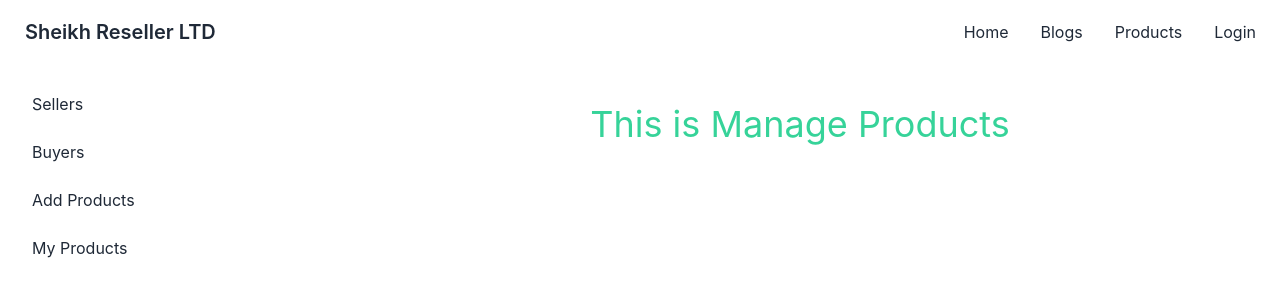
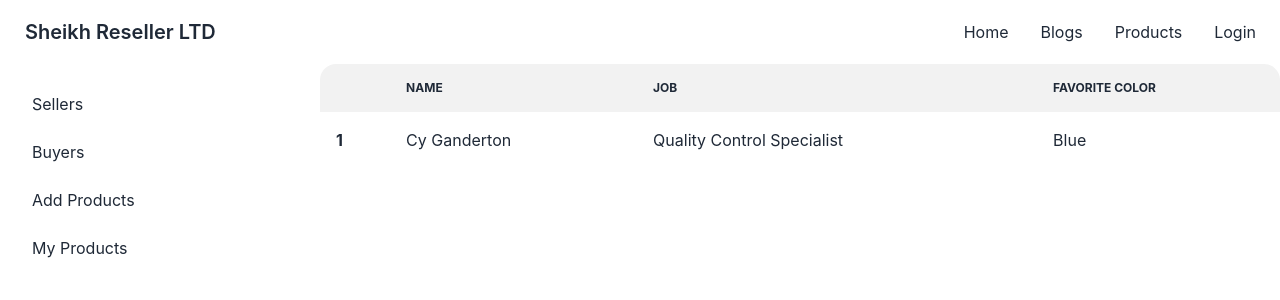
Before and after one commit to jabir11757/Sheikh_Resale_LTD_Client, a React (Create React App) app: page /dashboard/myProducts in a window 1280 px wide. Shown: the top 300 px of the page. Built offline with nearby package versions, Linux system fonts and the light colour scheme; no server answers.

Commit message:
My product page creating

```diff
--- a/src/pages/AddProduct/AddProduct.js
+++ b/src/pages/AddProduct/AddProduct.js
@@ -46,7 +46,7 @@
                         .then(result => {
                             console.log(result)
                             toast.success(`${data.name} is added successfully`)
-                            navigate('/dashboard/manageProducts')
+                            navigate('/dashboard/myProducts')
                         })
                 }
             })
--- a/src/pages/Dashboard/ManageProducts/ManageProducts.js
+++ /dev/null
@@ -1,11 +0,0 @@
-import React from 'react';
-
-const ManageProducts = () => {
-    return (
-        <div>
-            <h2 className='text-4xl text-success text-center mt-10'>This is Manage Products</h2>
-        </div>
-    );
-};
-
-export default ManageProducts;
--- /dev/null
+++ b/src/pages/Dashboard/MyProducts/MyProducts.js
@@ -0,0 +1,28 @@
+import React from 'react';
+
+const MyProducts = () => {
+    return (
+        <div className="overflow-x-auto">
+            <table className="table w-full">
+                <thead>
+                    <tr>
+                        <th></th>
+                        <th>Name</th>
+                        <th>Job</th>
+                        <th>Favorite Color</th>
+                    </tr>
+                </thead>
+                <tbody>
+                    <tr>
+                        <th>1</th>
+                        <td>Cy Ganderton</td>
+                        <td>Quality Control Specialist</td>
+                        <td>Blue</td>
+                    </tr>
+                </tbody>
+            </table>
+        </div>
+    );
+};
+
+export default MyProducts;
--- a/src/routes/Routes/Routes.js
+++ b/src/routes/Routes/Routes.js
@@ -10,7 +10,7 @@
 import Login from "../../pages/Login/Login";
 import DisplayError from "../../pages/shared/DisplayError/DisplayError";
 import Signup from "../../pages/Signup/Signup";
-import ManageProducts from "../../pages/Dashboard/ManageProducts/ManageProducts";
+import MyProducts from "../../pages/Dashboard/MyProducts/MyProducts";
 
 export const router = createBrowserRouter([
     {
@@ -60,7 +60,7 @@
             },
             {
                 path: '/dashboard/myProducts',
-                element: <ManageProducts />
+                element: <MyProducts />
             }
         ]
     },
```
